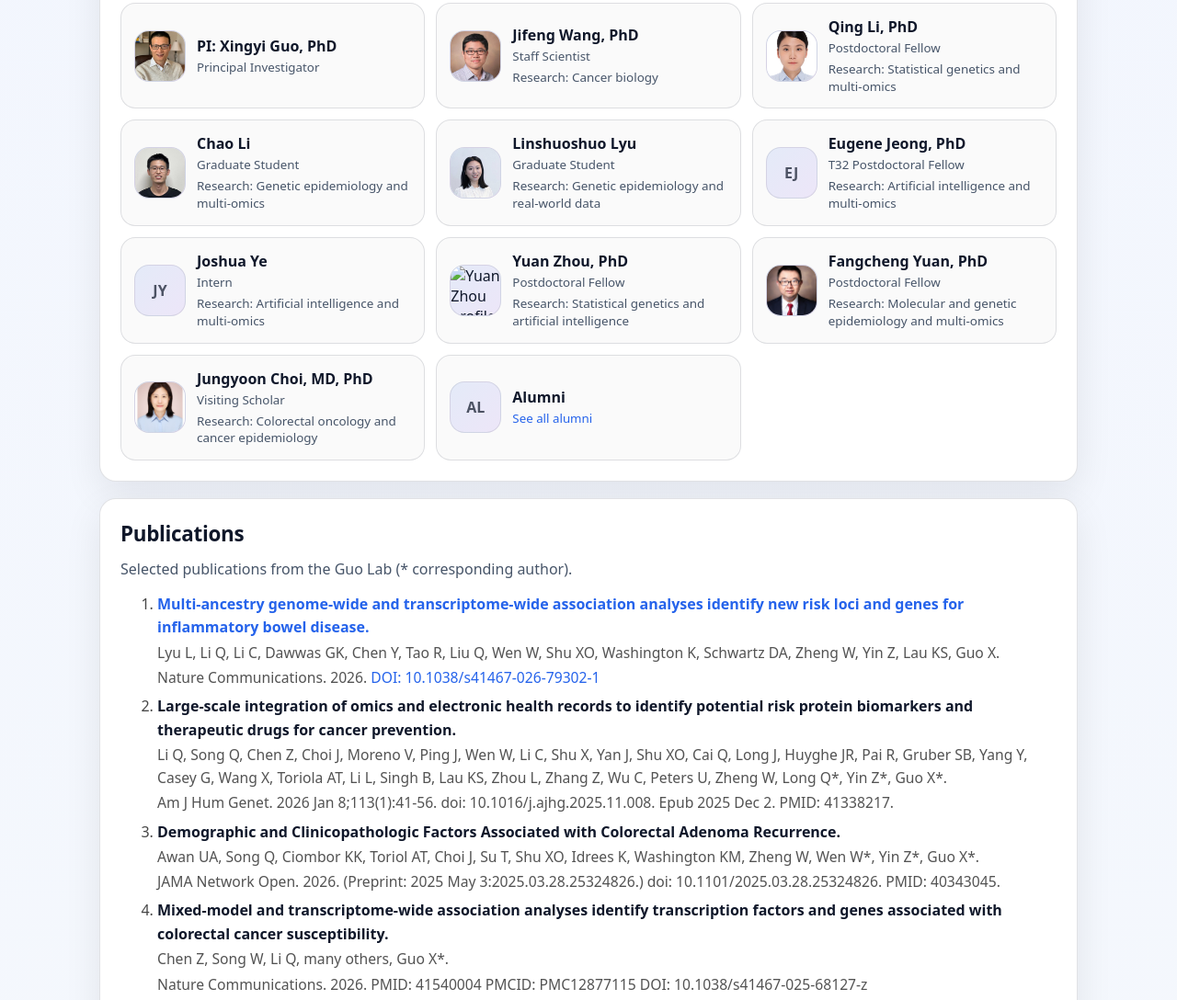
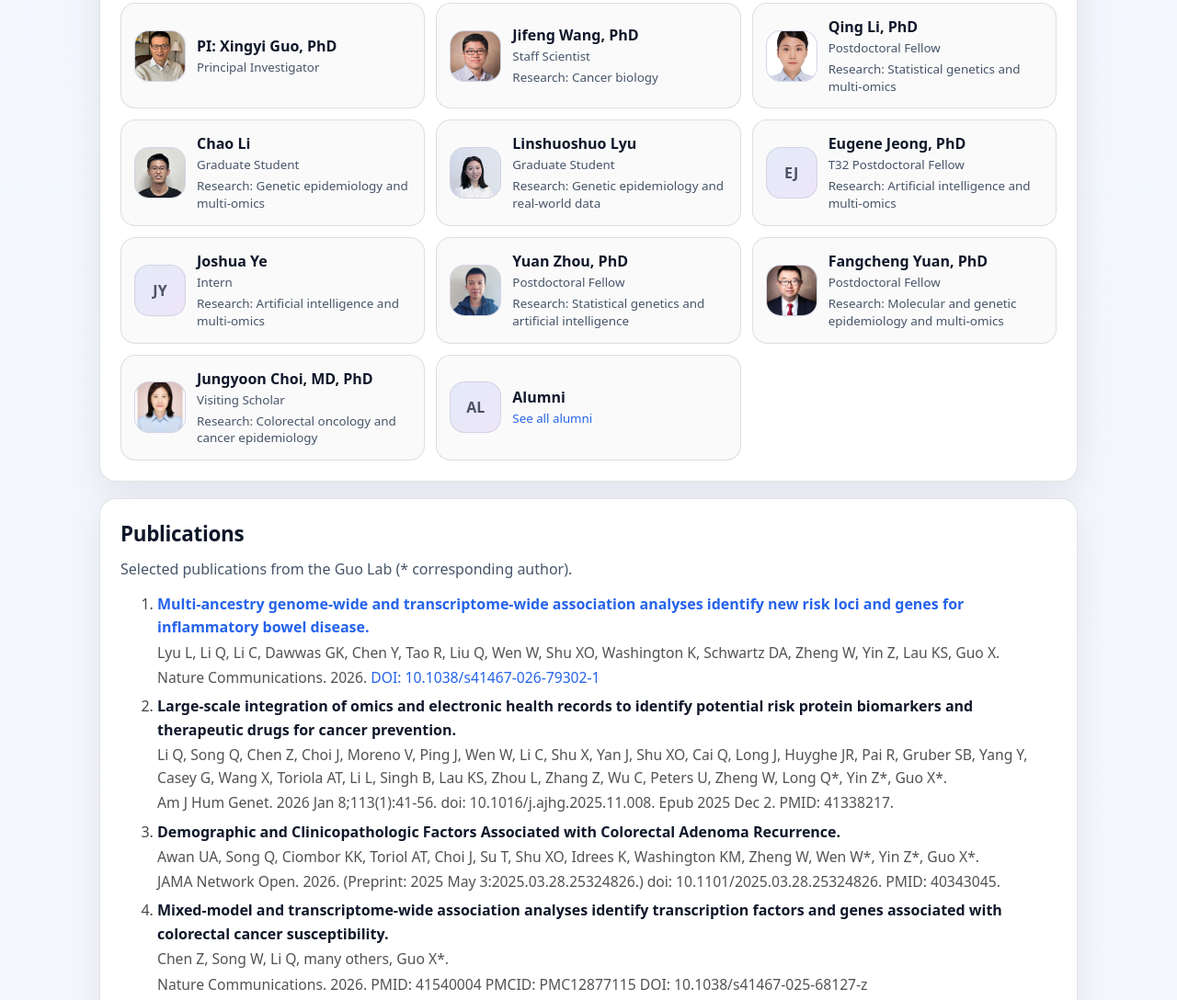
Before and after one commit to XingyiGuo/XingyiGuo.github.io, a plain HTML site: page index.html in a window 1280 px wide. Shown: the part 3338-4426 px from the top of the page at 92% size. Drawn offline with Linux system fonts and the light colour scheme.

Commit message:
Update index.html

```diff
--- a/index.html
+++ b/index.html
@@ -607,7 +607,7 @@
 </div>
 
 <div class="person" role="listitem">
-<img alt="Yuan Zhou profile photo" class="avatar-img" src="assets/YuanZhou.jpg"/>
+<img alt="Yuan Zhou profile photo" class="avatar-img" src="assets/YuanZhou.jpeg"/>
 <div>
 <b>Yuan Zhou, PhD</b>
 <small>Postdoctoral Fellow</small><span class="expertise">Research: Statistical genetics and artificial intelligence</span>
```
